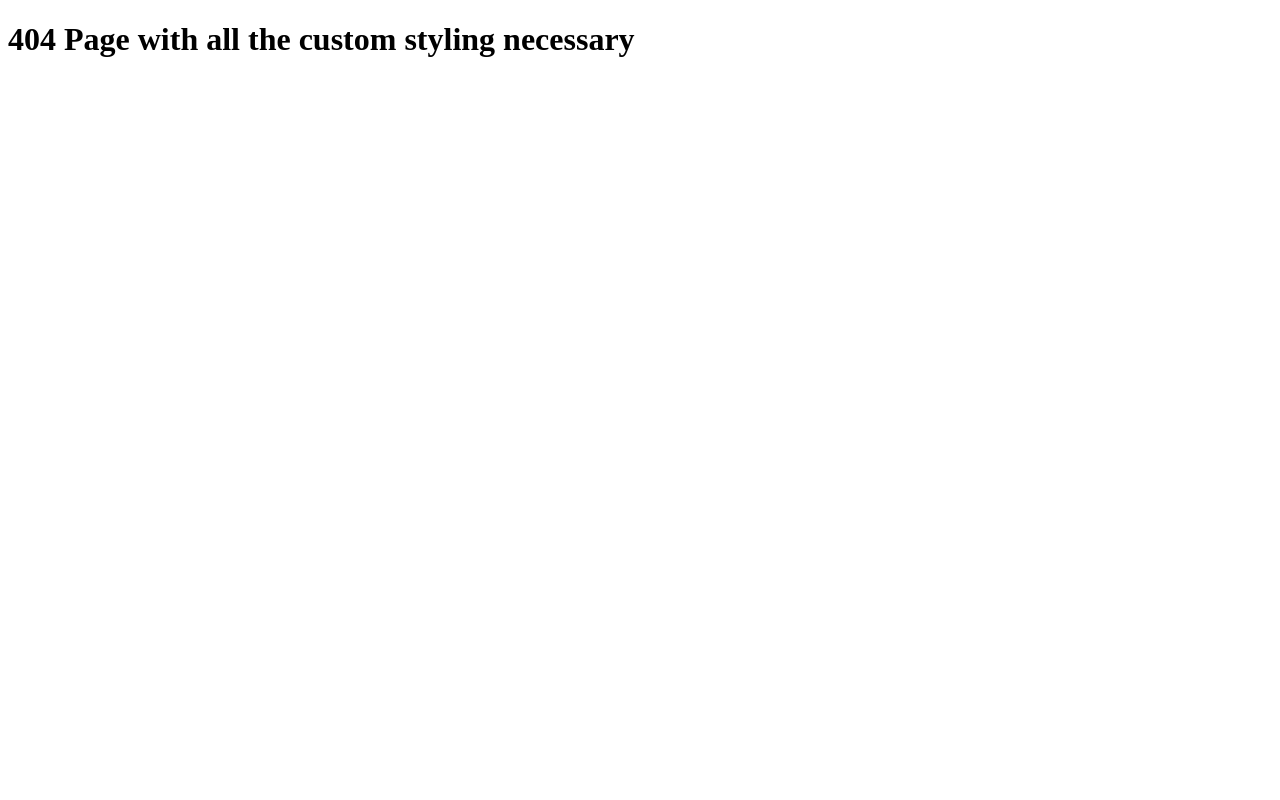
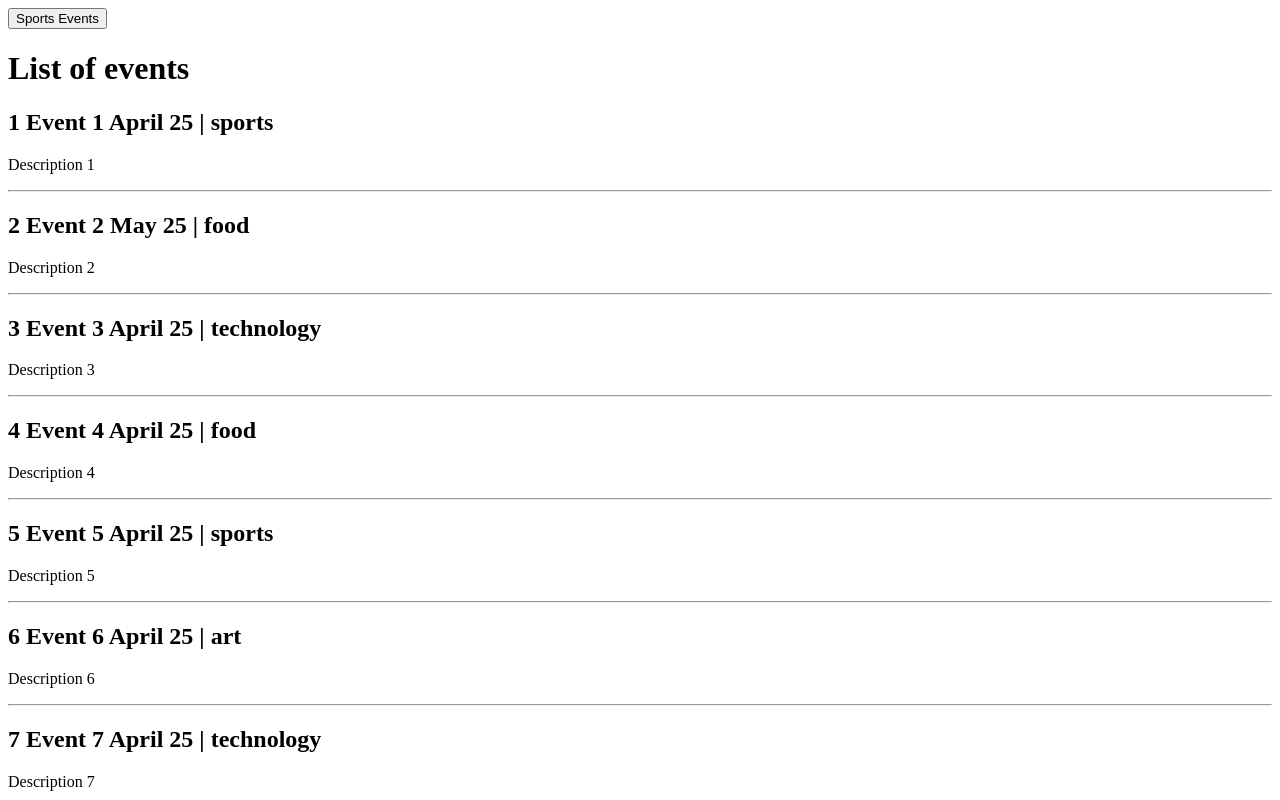
Before and after one commit to duckhai80/roadmap.sh-nextjs-hello-world, a Next.js app: page /events in a window 1280 px wide. Before the commit this address had no page. Shown: the top 800 px of the page. Built offline with nearby package versions, Linux system fonts and the light colour scheme; data requests are answered from the project's data file.

Commit message:
API routes intro

```diff
--- a/db.json
+++ b/db.json
@@ -1,4 +1,82 @@
 {
+  "dashboard": {
+    "posts": 5,
+    "likes": 150,
+    "followers": 20,
+    "following": 50
+  },
+  "events": [
+    {
+      "id": 1,
+      "title": "Event 1",
+      "date": "April 25",
+      "category": "sports",
+      "description": "Description 1"
+    },
+    {
+      "id": 2,
+      "title": "Event 2",
+      "date": "May 25",
+      "category": "food",
+      "description": "Description 2"
+    },
+    {
+      "id": 3,
+      "title": "Event 3",
+      "date": "April 25",
+      "category": "technology",
+      "description": "Description 3"
+    },
+    {
+      "id": 4,
+      "title": "Event 4",
+      "date": "April 25",
+      "category": "food",
+      "description": "Description 4"
+    },
+    {
+      "id": 5,
+      "title": "Event 5",
+      "date": "April 25",
+      "category": "sports",
+      "description": "Description 5"
+    },
+    {
+      "id": 6,
+      "title": "Event 6",
+      "date": "April 25",
+      "category": "art",
+      "description": "Description 6"
+    },
+    {
+      "id": 7,
+      "title": "Event 7",
+      "date": "April 25",
+      "category": "technology",
+      "description": "Description 7"
+    },
+    {
+      "id": 8,
+      "title": "Event 8",
+      "date": "April 25",
+      "category": "sports",
+      "description": "Description 8"
+    },
+    {
+      "id": 9,
+      "title": "Event 9",
+      "date": "April 25",
+      "category": "food",
+      "description": "Description 9"
+    },
+    {
+      "id": 10,
+      "title": "Event 10",
+      "date": "April 25",
+      "category": "sports",
+      "description": "Description 10"
+    }
+  ],
   "news": [
     {
       "id": 1,
--- a/package.json
+++ b/package.json
@@ -13,7 +13,8 @@
     "json-server": "^1.0.0-alpha.23",
     "next": "14.1.1",
     "react": "^18",
-    "react-dom": "^18"
+    "react-dom": "^18",
+    "swr": "^2.2.5"
   },
   "devDependencies": {
     "eslint": "^8",
--- /dev/null
+++ b/pages/api/blog/index.js
@@ -0,0 +1,3 @@
+export default function handler(req, res) {
+  return res.status(200).json({ name: "Blog API route" });
+}
--- /dev/null
+++ b/pages/api/blog/recent.js
@@ -0,0 +1,3 @@
+export default function handler(req, res) {
+  return res.status(200).json({ name: "Recent blog API route" });
+}
--- /dev/null
+++ b/pages/api/dashboard.js
@@ -0,0 +1,3 @@
+export default function handler(req, res) {
+  return res.status(200).json({ name: "Dashboard API route" });
+}
--- /dev/null
+++ b/pages/api/index.js
@@ -0,0 +1,3 @@
+export default function handler(req, res) {
+  res.status(200).json({ name: "Home API route" });
+}
--- /dev/null
+++ b/pages/events.js
@@ -0,0 +1,49 @@
+import { useRouter } from "next/router";
+import { useState } from "react";
+
+function EventList({ eventList }) {
+  const [events, setEvents] = useState(eventList);
+  const router = useRouter();
+
+  const fetchSportEvents = async () => {
+    const response = await fetch(
+      "http://localhost:4000/events?category=sports"
+    );
+    const data = await response.json();
+
+    setEvents(data);
+    router.push("/events?category=sports", undefined, { shallow: true });
+  };
+
+  return (
+    <>
+      <button onClick={fetchSportEvents}>Sports Events</button>
+      <h1>List of events</h1>
+      {events.map((event) => (
+        <div key={event.id}>
+          <h2>
+            {event.id} {event.title} {event.date} | {event.category}
+          </h2>
+          <p>{event.description}</p>
+          <hr />
+        </div>
+      ))}
+    </>
+  );
+}
+
+export async function getServerSideProps(context) {
+  const { query } = context;
+  const { category } = query;
+  const queryString = category ? "category=sports" : "";
+  const response = await fetch(`http://localhost:4000/events?${queryString}`);
+  const data = await response.json();
+
+  return {
+    props: {
+      eventList: data,
+    },
+  };
+}
+
+export default EventList;
```
Also changed, not shown: pages/dashboard-swr.js (added, +29 -0 lines), pages/dashboard.js (added, +34 -0 lines), 1 other file (tests, documents, lock files or other folders).
